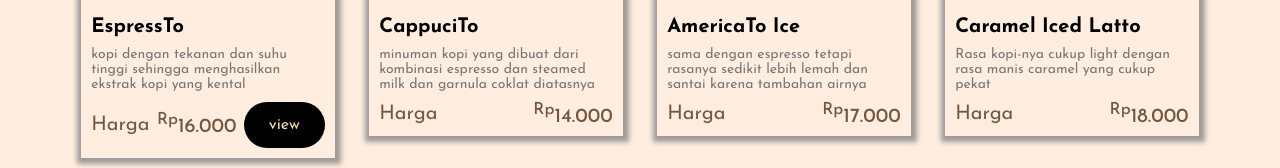
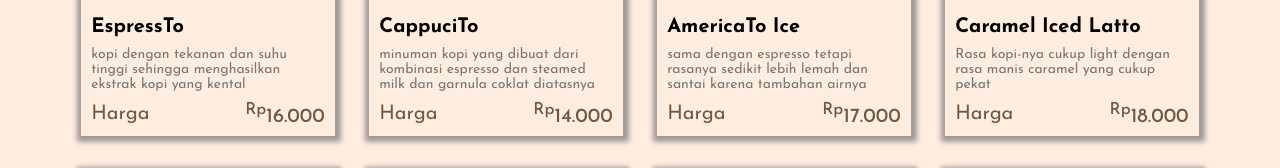
Before and after one commit to Fial03/TOLI-TOLI, a plain HTML site: page index.html in a window 1280 px wide. Shown: the part 1058-1226 px from the top of the page. Drawn offline with Linux system fonts and the light colour scheme.

Commit message:
peruahan
ini adalah peruahan ke sekian dari saya

```diff
--- a/index.html
+++ b/index.html
@@ -81,7 +81,7 @@
                             <div class="price-num">
                                 <sup>Rp</sup>16.000
                             </div>
-                        <a href="#" class="btn">view</a>
+
 
                         </div>
                     </div>
```
